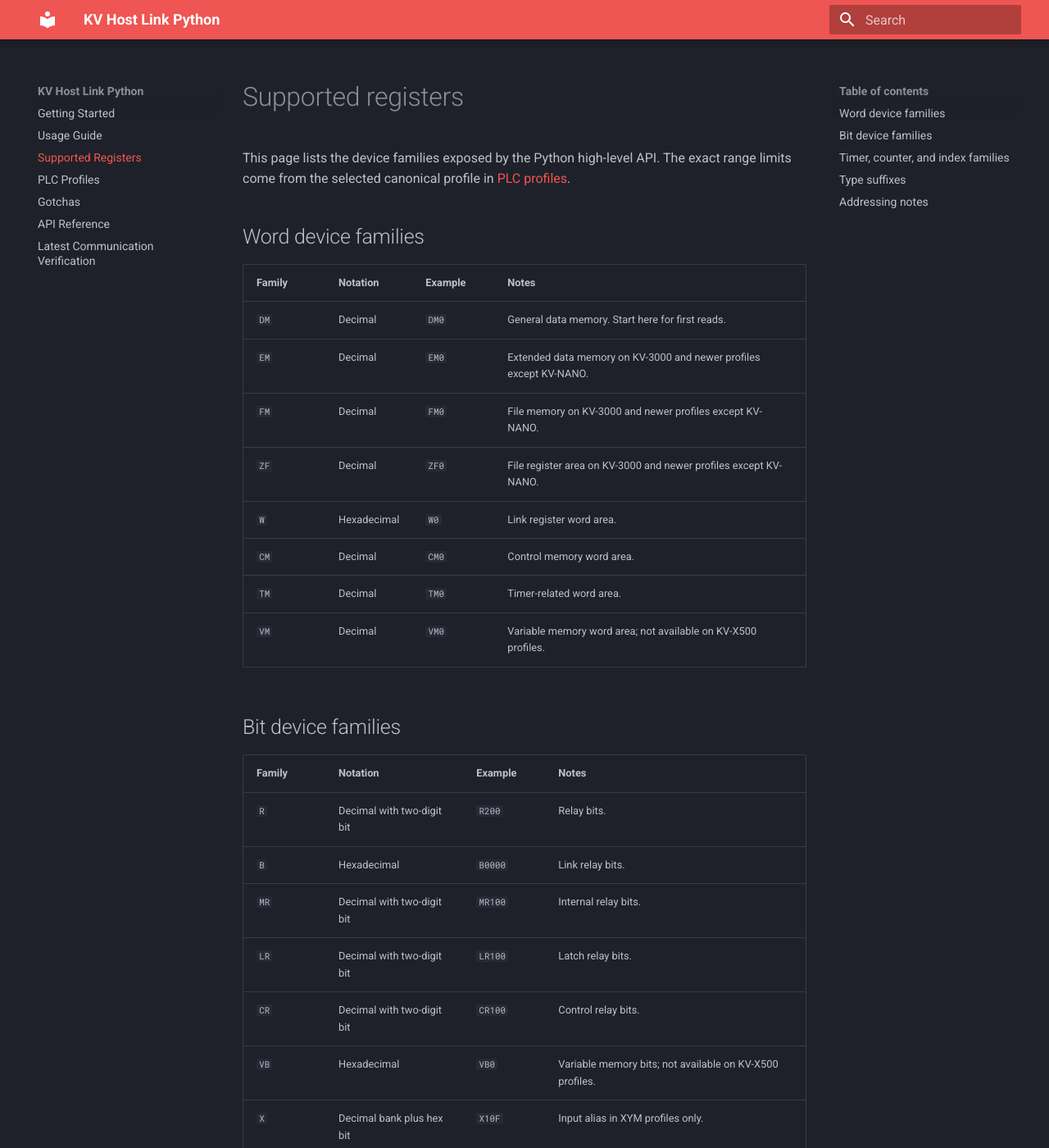
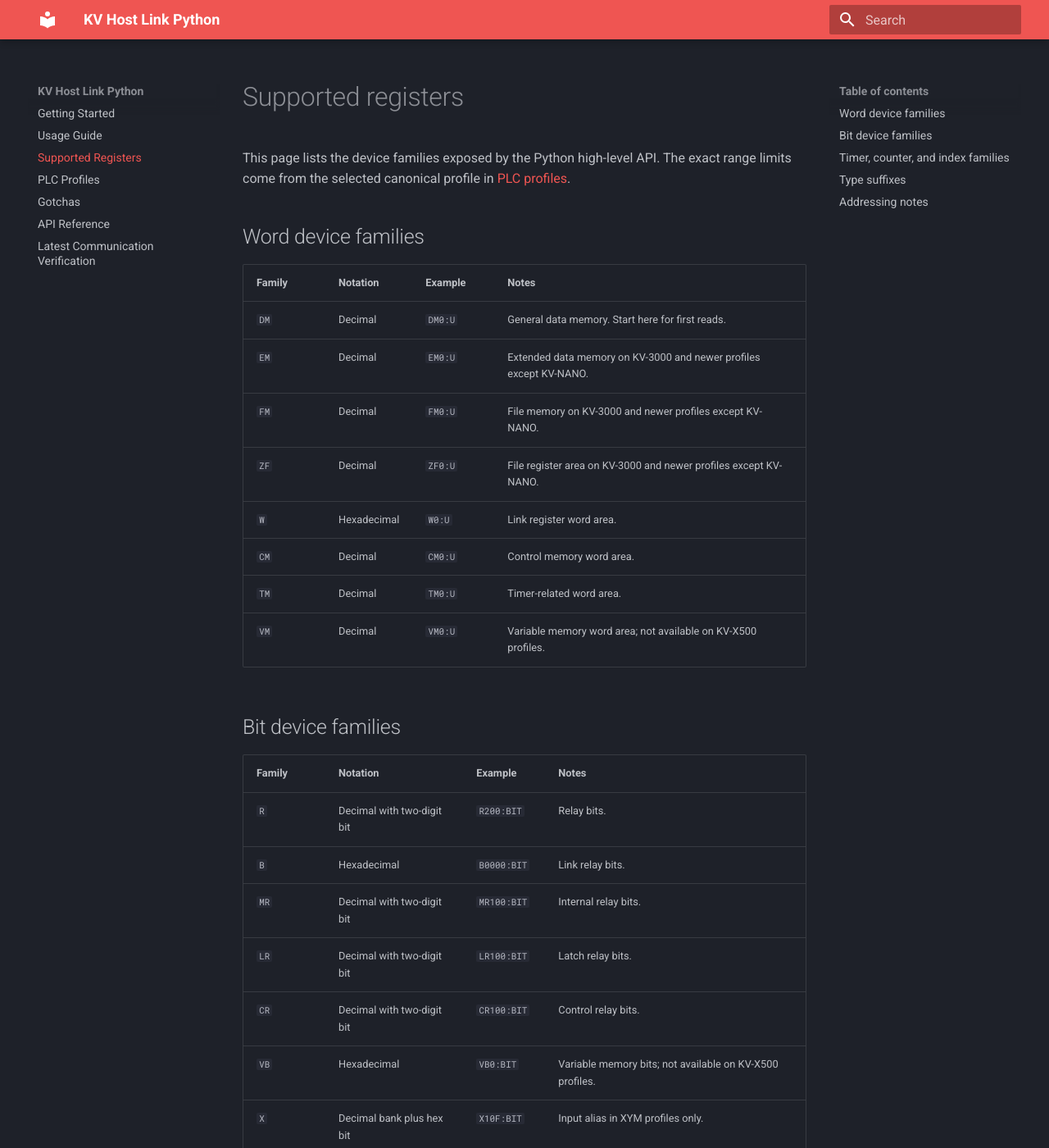
Before and after one commit to fa-yoshinobu/plc-comm-hostlink-python, an MkDocs documentation site: the page built from docsrc/user/SUPPORTED_REGISTERS.md, in a window 1280 px wide and 1400 px high. Shown: the whole window at 82% size. Built offline with MkDocs 1.6.1 and Material for MkDocs 9.7.7, drawn with Linux system fonts in a browser that asks for light colours; some of the changed text lies outside the part shown.

```diff
--- a/docsrc/user/SUPPORTED_REGISTERS.md
+++ b/docsrc/user/SUPPORTED_REGISTERS.md
@@ -6,29 +6,29 @@ This page lists the device families exposed by the Python high-level API. The ex
 
 | Family | Notation | Example | Notes |
 |---|---|---|---|
-| `DM` | Decimal | `DM0` | General data memory. Start here for first reads. |
-| `EM` | Decimal | `EM0` | Extended data memory on KV-3000 and newer profiles except KV-NANO. |
-| `FM` | Decimal | `FM0` | File memory on KV-3000 and newer profiles except KV-NANO. |
-| `ZF` | Decimal | `ZF0` | File register area on KV-3000 and newer profiles except KV-NANO. |
-| `W` | Hexadecimal | `W0` | Link register word area. |
-| `CM` | Decimal | `CM0` | Control memory word area. |
-| `TM` | Decimal | `TM0` | Timer-related word area. |
-| `VM` | Decimal | `VM0` | Variable memory word area; not available on KV-X500 profiles. |
+| `DM` | Decimal | `DM0:U` | General data memory. Start here for first reads. |
+| `EM` | Decimal | `EM0:U` | Extended data memory on KV-3000 and newer profiles except KV-NANO. |
+| `FM` | Decimal | `FM0:U` | File memory on KV-3000 and newer profiles except KV-NANO. |
+| `ZF` | Decimal | `ZF0:U` | File register area on KV-3000 and newer profiles except KV-NANO. |
+| `W` | Hexadecimal | `W0:U` | Link register word area. |
+| `CM` | Decimal | `CM0:U` | Control memory word area. |
+| `TM` | Decimal | `TM0:U` | Timer-related word area. |
+| `VM` | Decimal | `VM0:U` | Variable memory word area; not available on KV-X500 profiles. |
 
 ## Bit device families
 
 | Family | Notation | Example | Notes |
 |---|---|---|---|
-| `R` | Decimal with two-digit bit | `R200` | Relay bits. |
-| `B` | Hexadecimal | `B0000` | Link relay bits. |
-| `MR` | Decimal with two-digit bit | `MR100` | Internal relay bits. |
-| `LR` | Decimal with two-digit bit | `LR100` | Latch relay bits. |
-| `CR` | Decimal with two-digit bit | `CR100` | Control relay bits. |
-| `VB` | Hexadecimal | `VB0` | Variable memory bits; not available on KV-X500 profiles. |
-| `X` | Decimal bank plus hex bit | `X10F` | Input alias in XYM profiles only. |
-| `Y` | Decimal bank plus hex bit | `Y10F` | Output alias in XYM profiles only. |
-| `M` | Decimal | `M0` | Internal relay alias in XYM profiles only. |
-| `L` | Decimal | `L0` | Latch relay alias in XYM profiles only. |
+| `R` | Decimal with two-digit bit | `R200:BIT` | Relay bits. |
+| `B` | Hexadecimal | `B0000:BIT` | Link relay bits. |
+| `MR` | Decimal with two-digit bit | `MR100:BIT` | Internal relay bits. |
+| `LR` | Decimal with two-digit bit | `LR100:BIT` | Latch relay bits. |
+| `CR` | Decimal with two-digit bit | `CR100:BIT` | Control relay bits. |
+| `VB` | Hexadecimal | `VB0:BIT` | Variable memory bits; not available on KV-X500 profiles. |
+| `X` | Decimal bank plus hex bit | `X10F:BIT` | Input alias in XYM profiles only. |
+| `Y` | Decimal bank plus hex bit | `Y10F:BIT` | Output alias in XYM profiles only. |
+| `M` | Decimal | `M0:BIT` | Internal relay alias in XYM profiles only. |
+| `L` | Decimal | `L0:BIT` | Latch relay alias in XYM profiles only. |
 
 ## Timer, counter, and index families
 
@@ -61,6 +61,6 @@ Helper-layer address text must include the intended type. Use `DM100:U`, not pla
 | Symptom | Rule |
 |---|---|
 | `X` or `Y` is rejected. | Use decimal-bank plus hex-bit notation, such as `X10F`. |
-| `R`, `MR`, `LR`, or `CR` is rejected. | Use KEYENCE two-digit bit notation, such as `R200` or `MR100`. |
+| `R`, `MR`, `LR`, or `CR` is rejected. | Use KEYENCE two-digit bit notation, such as `R200:BIT` or `MR100:BIT`. |
 | `AT`, `VM`, `VB`, `CTH`, or `CTC` is rejected on KV-X500. | Select the correct profile and check the range catalog before using model-specific areas. |
 | A read works on one PLC but not another. | The canonical profile controls the supported range table; see [PLC profiles](PROFILES.md). |
--- a/pyproject.toml
+++ b/pyproject.toml
@@ -4,7 +4,7 @@ build-backend = "setuptools.build_meta"
 
 [project]
 name = "kv-hostlink"
-version = "1.1.0"
+version = "1.1.1"
 description = "Python library for KEYENCE KV series Host Link (Upper Link) communication."
 authors = [{ name = "fa-yoshinobu" }]
 license = "MIT"
```
Also changed, not shown: CHANGELOG.md (+6 -1 lines), docsrc/user/GOTCHAS.md (+1 -1 lines), 4 other files.
